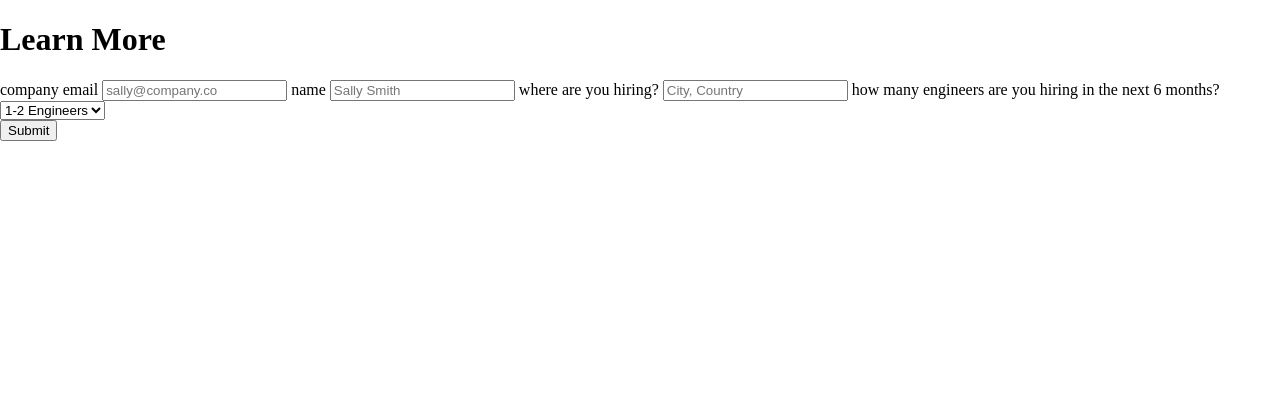
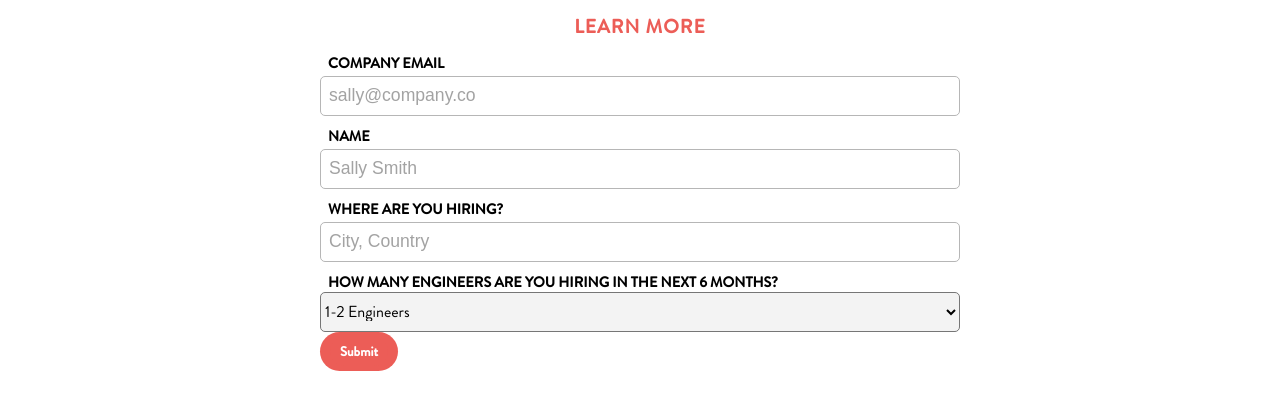
Before and after one commit to jameswu49/c1222-code-solutions, a plain HTML site: page css-brochure-form/index.html in a window 1280 px wide. Drawn offline with Linux system fonts and the light colour scheme.

Commit message:
working on it

```diff
--- a/css-brochure-form/styles.css
+++ b/css-brochure-form/styles.css
@@ -1,7 +1,7 @@
-/* header h1 {
+header h1 {
   text-align: center;
   text-transform: uppercase;
-  font-family: "Brandon Grotesque";
+  font-family: "Brandon Grotesque", sans-serif;
   font-weight: bold;
   color: rgb(236 93 87);
   letter-spacing: 1px;
@@ -11,7 +11,7 @@
 form {
   width: 50%;
   margin: auto;
-  font-family: "Brandon Grotesque";
+  font-family: "Brandon Grotesque", sans-serif;
   font-weight: bold;
   font-size: 0.9rem;
   text-transform: uppercase;
@@ -41,7 +41,7 @@ select {
   border-radius: 5px;
   height: 40px;
   background-color: rgb(243 243 243);
-  font-family: "Brandon Grotesque";
+  font-family: "Brandon Grotesque", sans-serif;
   font-size: 1rem;
 }
 
@@ -52,8 +52,8 @@ button {
   border-radius: 30px;
   color: white;
   background-color: rgb(236 93 87);
-  font-family: "Brandon Grotesque";
+  font-family: "Brandon Grotesque", sans-serif;
   font-weight: bold;
   padding: 5px 10px;
   border: none;
-} */
+}
```
